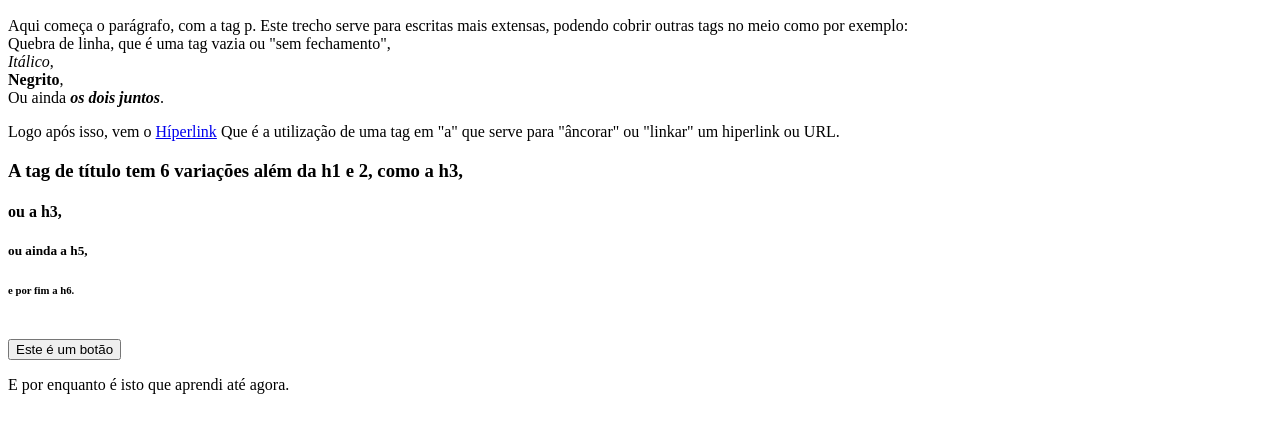
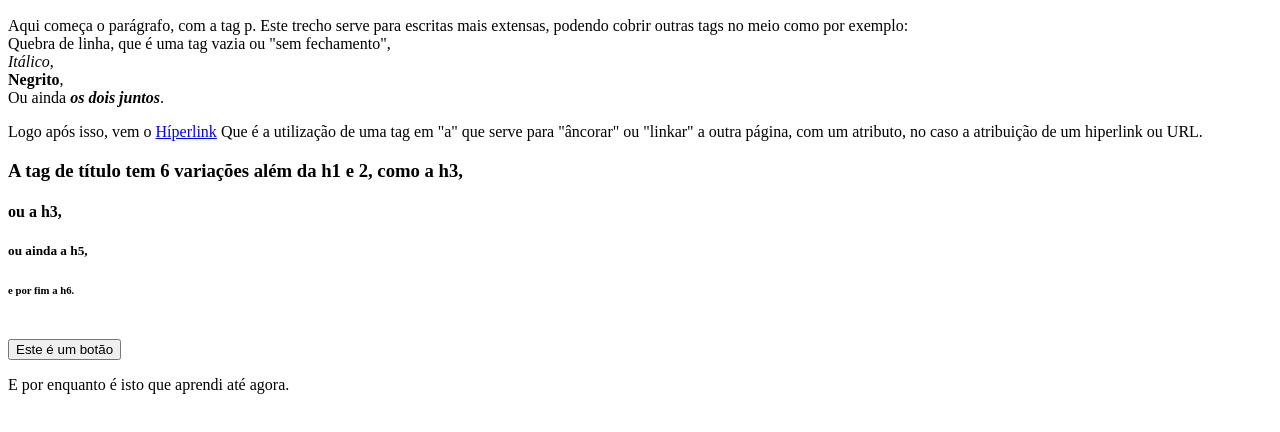
Before and after one commit to DiegoGSartori/Treinamento-HTML, a plain HTML site: page index.html in a window 1280 px wide. Shown: the part 110-542 px from the top of the page. Drawn offline with Linux system fonts and the light colour scheme.

Commit message:
Update 3
Atualizado e corrigido pontuação e funcionamento do código

```diff
--- a/index.html
+++ b/index.html
@@ -4,7 +4,7 @@
         <h1>Este é o título em h1</h1><h2>Subtítulo em h2</h2>
         <p>Aqui começa o parágrafo, com a tag p. Este trecho serve para escritas mais extensas, podendo cobrir outras tags no meio como por exemplo:<br>
         Quebra de linha, que é uma tag vazia ou "sem fechamento", <br><em>Itálico</em>,<br><strong> Negrito</strong>,<br>Ou ainda<strong><em> os dois juntos</em></strong>.</p>
-        <p>Logo após isso, vem o <a href="https://pt.wikipedia.org/wiki/Hiperligação">Híperlink</a> Que é a utilização de uma tag em "a" que serve para "âncorar" ou "linkar" um hiperlink ou URL.</p>
+        <p>Logo após isso, vem o <a href="https://pt.wikipedia.org/wiki/Hiperligação">Híperlink</a> Que é a utilização de uma tag em "a" que serve para "âncorar" ou "linkar" a outra página, com um atributo, no caso a atribuição de um hiperlink ou URL.</p>
         <h3>A tag de título tem 6 variações além da h1 e 2, como a h3,</h3><h4> ou a  h3,</h4><h5> ou ainda a h5,</h5><h6> e por fim a h6.</h6>
         <br><button>Este é um botão</button><br>
         <p>E por enquanto é isto que aprendi até agora.</p>
```
